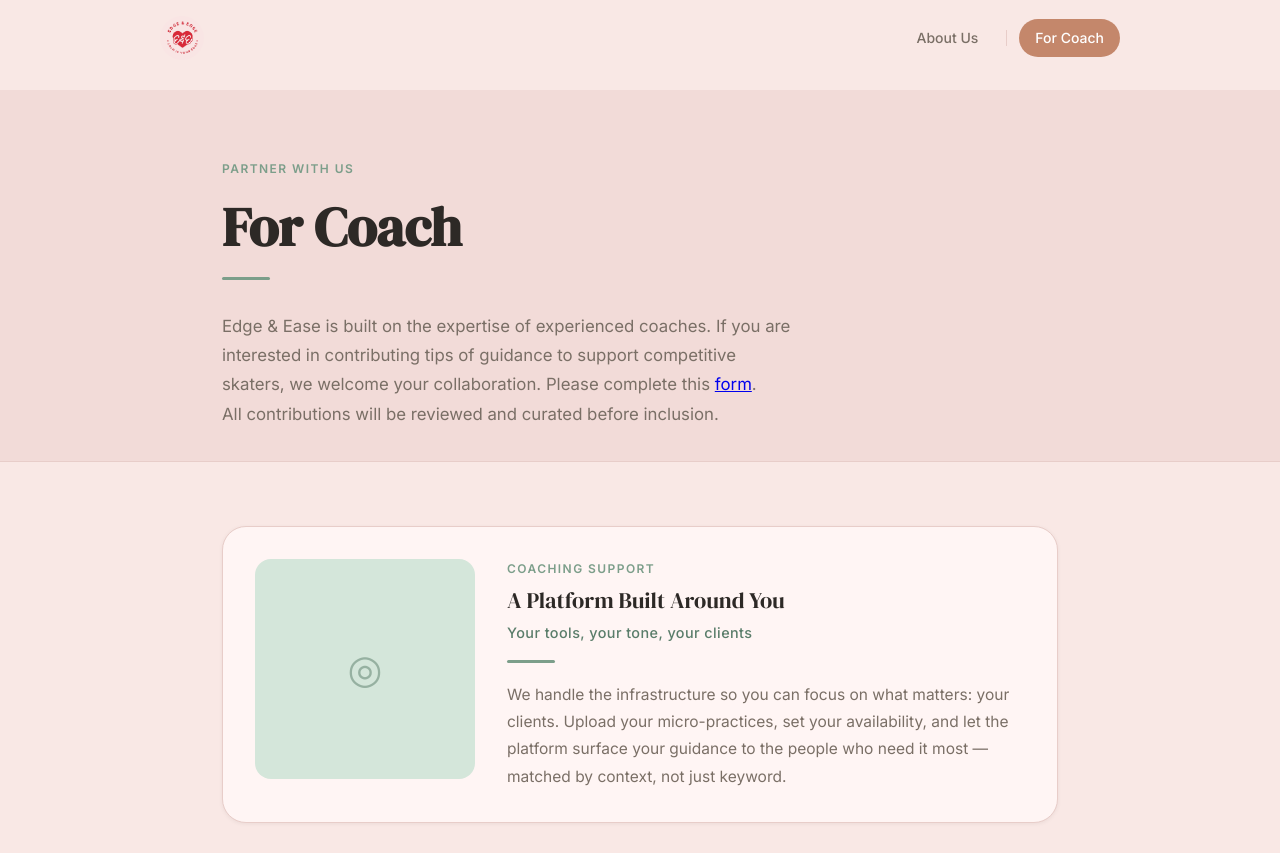
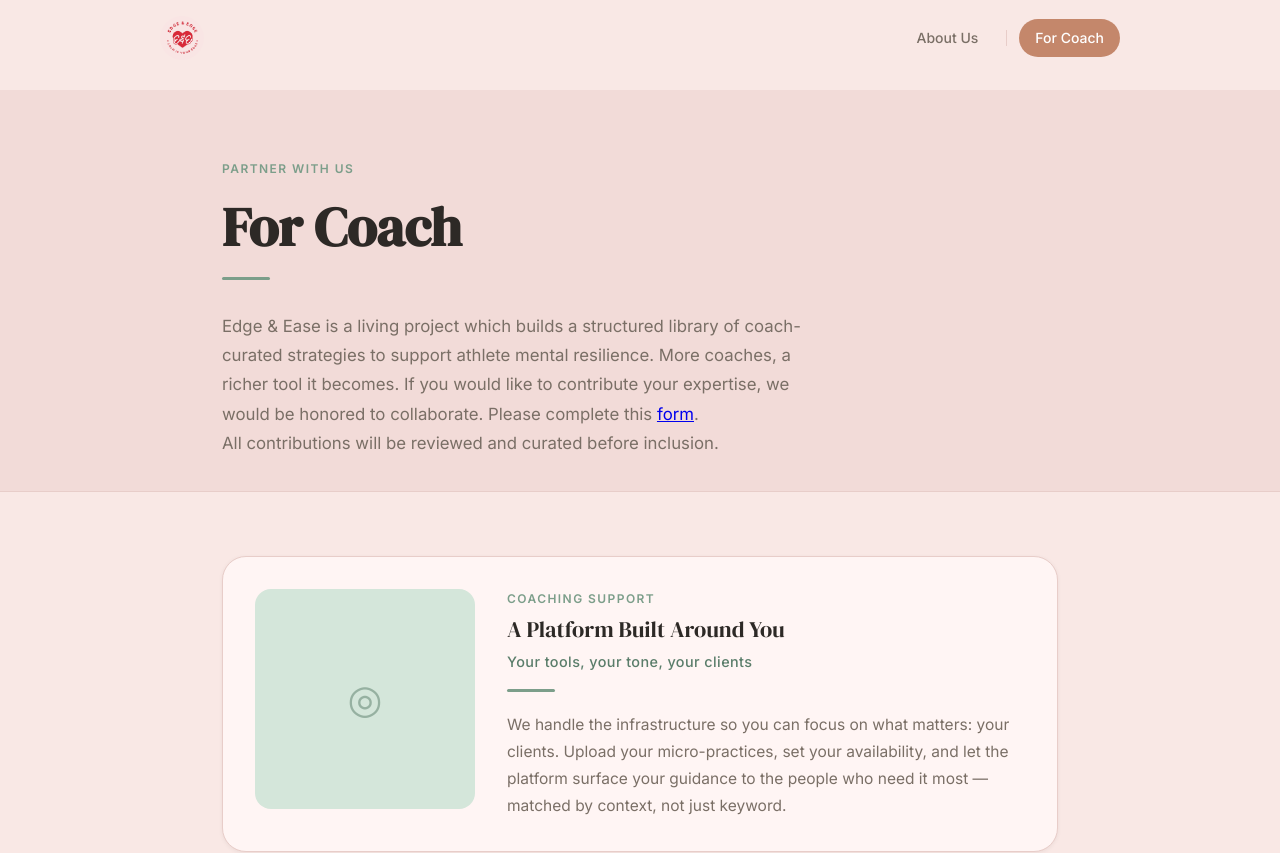
Before and after one commit to violetyan10/Edge-and-Ease, a Vue app in the folder frontend/: page /for-coach in a window 1280 px wide. Shown: the top 853 px of the page. Built offline with nearby package versions, Linux system fonts and the light colour scheme; the HTML template or start-up script is replaced by a standard one.

Commit message:
update_for_coach_2

```diff
--- a/frontend/src/views/ForCoachPage.vue
+++ b/frontend/src/views/ForCoachPage.vue
@@ -8,8 +8,8 @@
         <h1 class="inner-page__title">For Coach</h1>
         <div class="divider" />
         <p class="inner-page__lead">
-          Edge & Ease is built on the expertise of experienced coaches. If you are interested
-          in contributing tips of guidance to support competitive skaters, we welcome your collaboration.
+          Edge & Ease is a living project which builds a structured library of coach-curated strategies to support athlete mental resilience.
+          More coaches, a richer tool it becomes. If you would like to contribute your expertise, we would be honored to collaborate.
           Please complete this <a href="https://docs.google.com/forms/d/e/1FAIpQLSfPyDpN8FItb1h_l-eMuosLBg1_Uy0tGjAGiT4MX_GvOnAO6A/viewform" target="_blank"
           rel="noopener noreferrer">form</a>.
         </p>
```
